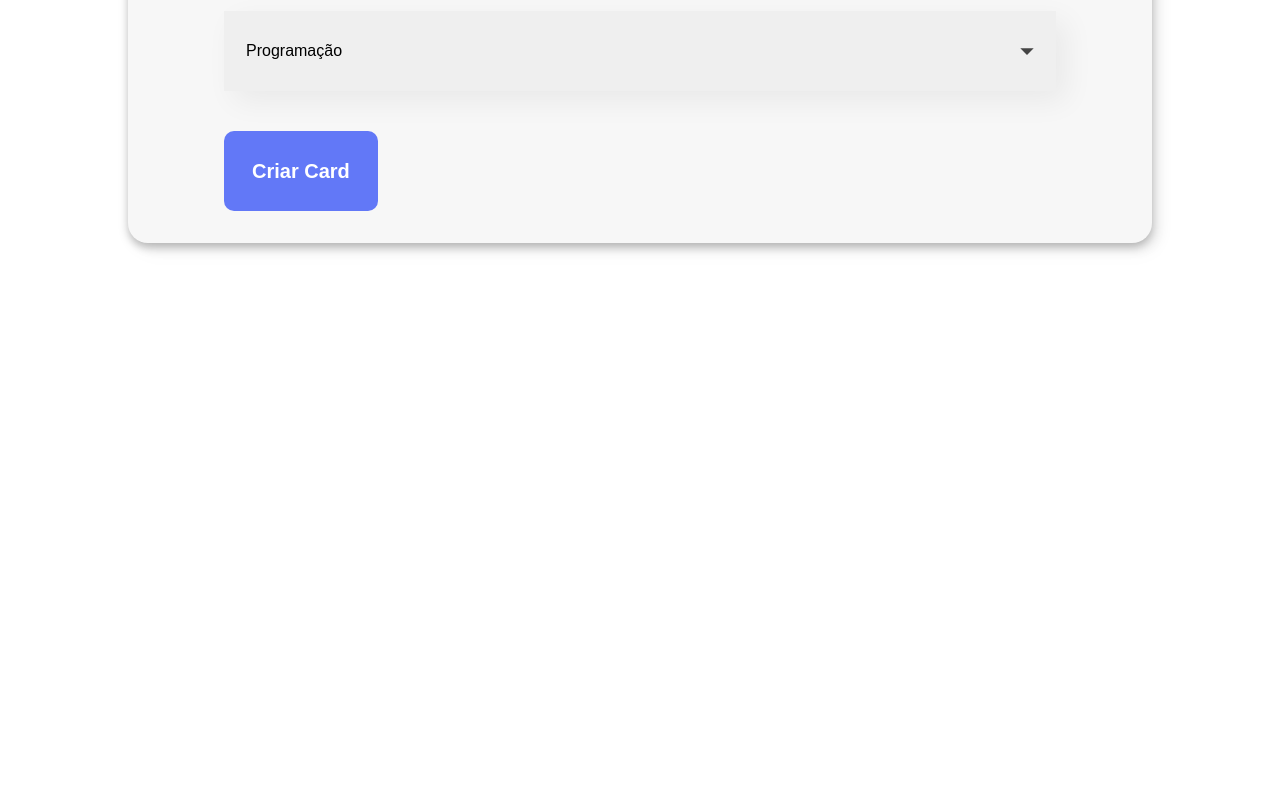
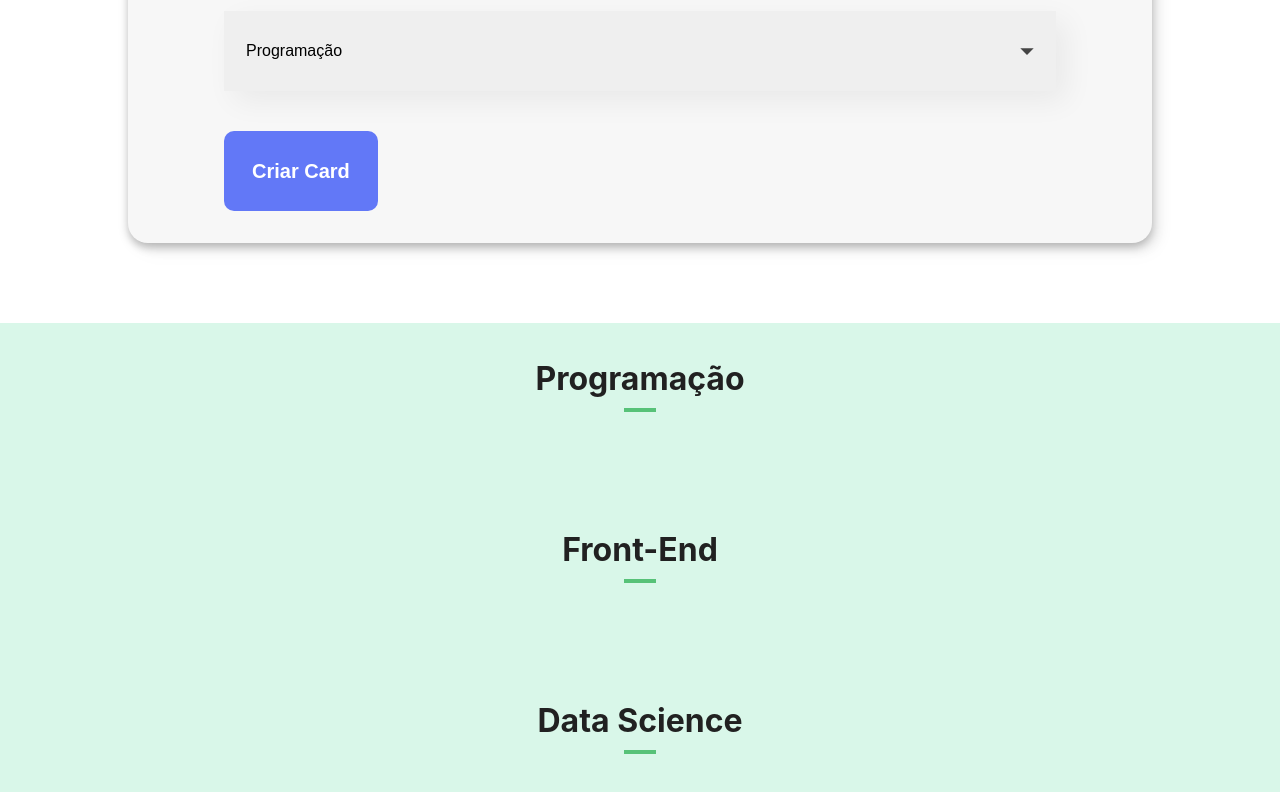
Before and after one commit to GabrielVeroneze/organo-plus, a React (Create React App) app: page / in a window 1280 px wide. Shown: the part 1127-1919 px from the top of the page. Before the commit the page ends 1450 px from the top, so only its background shows below. Built offline with nearby package versions, Linux system fonts and the light colour scheme.

Commit message:
:sparkles: feat: Cria componente de Time

```diff
--- a/src/App.js
+++ b/src/App.js
@@ -1,6 +1,7 @@
 import { useState } from 'react';
 import Banner from './componentes/Banner';
 import Formulario from './componentes/Formulario';
+import Time from './componentes/Time';
 
 // O componente principal que importa e renderiza os outros componentes
 function App() {
@@ -21,6 +22,9 @@ function App() {
                 // Passa uma função como propriedade para o componente 'Formulario', chamada 'aoColaboradorCadastrado', que é usada para atualizar o estado de colaboradores
                 aoColaboradorCadastrado={colaboradores => aoNovoColaboradorCadastrado(colaboradores)}
             />
+            <Time nome="Programação" />
+            <Time nome="Front-End" />
+            <Time nome="Data Science" />
         </div>
   );
 }
--- /dev/null
+++ b/src/componentes/Time/Time.css
@@ -0,0 +1,24 @@
+.time {
+    background-color: #D9F7E9;
+    padding: 2.125rem 0 2.5rem;
+    text-align: center;
+}
+
+.time__titulo {
+    color: #212121;
+    font-size: 2rem;
+    line-height: 43px;
+    margin: 0 0 2.625rem 0;
+}
+
+.time__titulo::after {
+    content: '';
+    display: block;
+    position: relative;
+    left: 50%;
+    transform: translateX(-50%);
+    margin-top: 0.5rem;
+    width: 32px;
+    height: 4px;
+    background-color: #57C278;
+}
--- /dev/null
+++ b/src/componentes/Time/index.js
@@ -0,0 +1,11 @@
+import './Time.css'
+
+const Time = (props) => {
+    return (
+        <section className='time'>
+            <h3 className='time__titulo'>{props.nome}</h3>
+        </section>
+    )
+}
+
+export default Time
```
